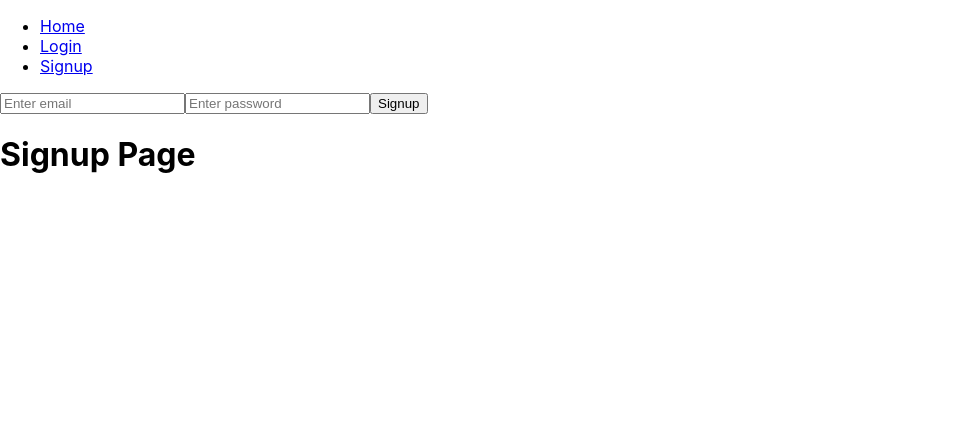
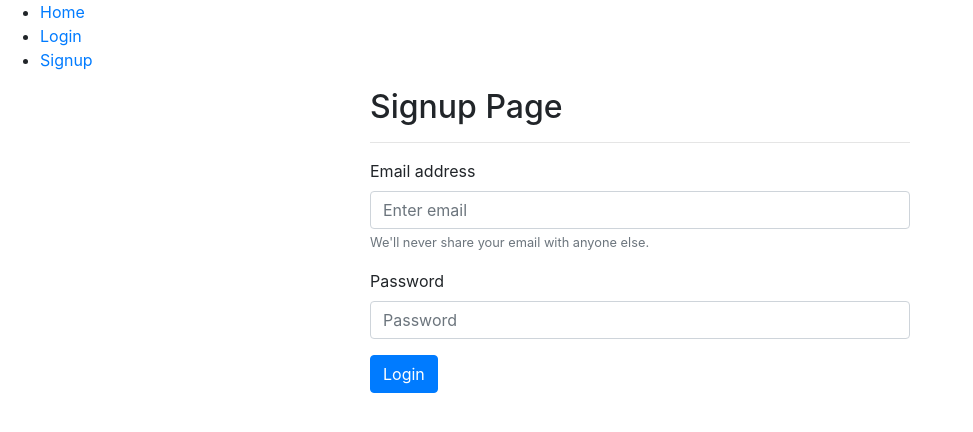
Before and after one commit to enescang/react-firebase-auth, a React (Create React App) app: page /signup in a window 1280 px wide. Shown: the top 432 px of the page, without its empty margins (0-973 px from the left). Built offline with nearby package versions, Linux system fonts and the light colour scheme; no server answers.

Commit message:
Update login&signup form with bootstrap

```diff
--- a/src/components/Login.jsx
+++ b/src/components/Login.jsx
@@ -17,20 +17,37 @@ const Login = () => {
     }
     return (
         <>
-            <form
-                onSubmit={loginUser}
-            >
+            <div className="container">
+                <div className="row justify-content-center">
+                    <div className="col-sm-6">
+                        <h2>Login Page</h2>
+                        <hr/>
+                        <form onSubmit={loginUser}>
+                            <div className="form-group">
+                                <label htmlFor="exampleInputEmail1">Email address</label>
                                 <input
                                     onChange={(event) => setEmail(event.target.value)}
-                    type="text"
+                                    type="email"
+                                    className="form-control"
+                                    id="exampleInputEmail1"
+                                    aria-describedby="emailHelp"
                                     placeholder="Enter email" />
+                                <small id="emailHelp" className="form-text text-muted">We'll never share your email with anyone else.</small>
+                            </div>
+                            <div className="form-group">
+                                <label htmlFor="exampleInputPassword1">Password</label>
                                 <input
                                     onChange={(event) => setPassword(event.target.value)}
-                    type="text"
-                    placeholder="Enter password" />
-                <button type="submit">Login</button>
+                                    type="password"
+                                    className="form-control"
+                                    id="exampleInputPassword1"
+                                    placeholder="Password" />
+                            </div>
+                            <button type="submit" className="btn btn-primary">Login</button>
                         </form>
-            <h1>Login Page</h1>
+                    </div>
+                </div>
+            </div>
         </>
     )
 };
--- a/src/components/Signup.jsx
+++ b/src/components/Signup.jsx
@@ -17,21 +17,38 @@ const Signup = () => {
     };
     return (
         <>
+            <div className="container">
+                <div className="row justify-content-center">
+                    <div className="col-sm-6">
+                        <h2>Signup Page</h2>
+                        <hr />
+                        <form onSubmit={signupUser}>
+                            <div className="form-group">
+                                <label htmlFor="exampleInputEmail1">Email address</label>
+                                <input
+                                    onChange={(event) => setEmail(event.target.value)}
+                                    type="email"
+                                    className="form-control"
+                                    id="exampleInputEmail1"
+                                    aria-describedby="emailHelp"
+                                    placeholder="Enter email" />
+                                <small id="emailHelp" className="form-text text-muted">We'll never share your email with anyone else.</small>
+                            </div>
+                            <div className="form-group">
+                                <label htmlFor="exampleInputPassword1">Password</label>
+                                <input
+                                    onChange={(event) => setPassword(event.target.value)}
+                                    type="password"
+                                    className="form-control"
+                                    id="exampleInputPassword1"
+                                    placeholder="Password" />
+                            </div>
+                            <button type="submit" className="btn btn-primary">Login</button>
+                        </form>
+                    </div>
+                </div>
+            </div>
 
-            <form
-                onSubmit={signupUser}
-            >
-                <input
-                    onChange={(event) => setEmail(event.target.value)}
-                    type="text"
-                    placeholder="Enter email" />
-                <input
-                    onChange={(event) => setPassword(event.target.value)}
-                    type="text"
-                    placeholder="Enter password" />
-                <button type="submit">Signup</button>
-            </form>
-            <h1>Signup Page</h1>
         </>
     )
 };
--- a/src/index.js
+++ b/src/index.js
@@ -1,6 +1,7 @@
 import React from 'react';
 import ReactDOM from 'react-dom';
 import './index.css';
+import 'bootstrap/dist/css/bootstrap.min.css';
 import App from './App';
 import reportWebVitals from './reportWebVitals';
 
```
Lines whose indentation alone changed are shown as unchanged.
